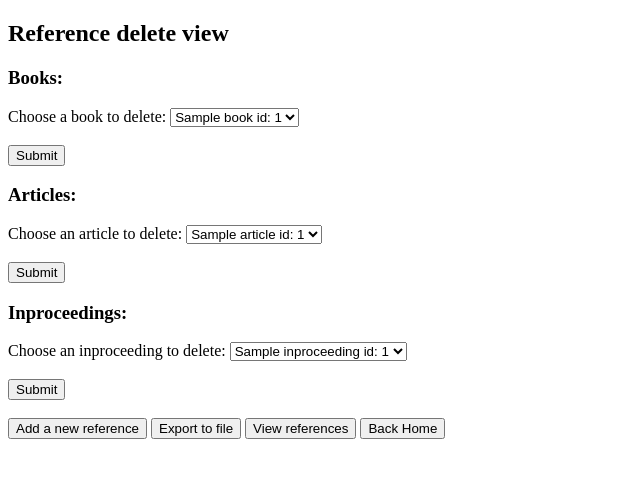
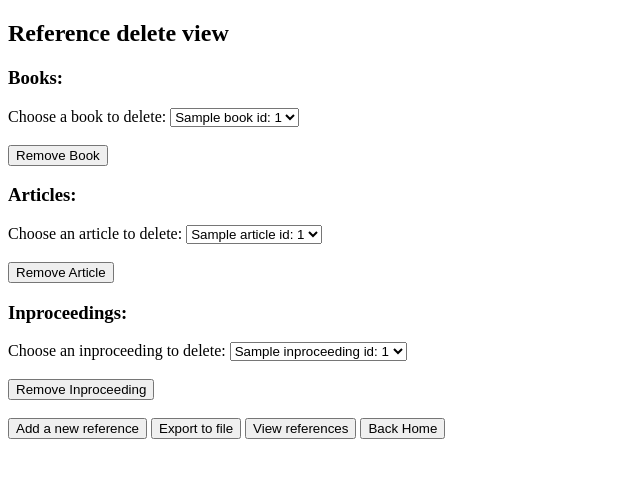
Before and after one commit to KaEerola/IceLime, a Flask app: template src/templates/remove_reference.html in a window 1280 px wide. Shown: the top 478 px of the page, without its empty margins (0-640 px from the left). Run offline with Flask 3, Linux system fonts and the light colour scheme; the template is opened without the code that fills it: most values are stand-ins (such as "Sample title", 1, 10 or a date in 2020).

Commit message:
added robot-tests for removing of references

```diff
--- a/src/templates/remove_reference.html
+++ b/src/templates/remove_reference.html
@@ -22,7 +22,9 @@ View references
         {% endfor %}
         </select>
     <br><br>
-    <input type="submit" value="Submit" name="deletebook">
+    <button type="submit" value="Submit" name="deletebook">
+        Remove Book
+    </button>
 </form>
 {% endif %}
 
@@ -36,7 +38,9 @@ View references
         {% endfor %}
         </select>
     <br><br>
-    <input type="submit" value="Submit">
+    <button type="submit" value="Submit">
+        Remove Article
+    </button>
 </form>
 {% endif %}
 
@@ -50,7 +54,9 @@ View references
         {% endfor %}
         </select>
     <br><br>
-    <input type="submit" value="Submit">
+    <button type="submit" value="Submit">
+        Remove Inproceeding
+    </button>
 </form>
 <br>
 {% endif %}
```
Also changed, not shown: src/tests/remove_reference_test.py (added, +59 -0 lines), 5 other files.
